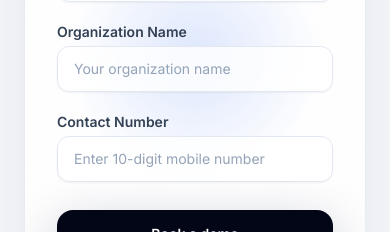
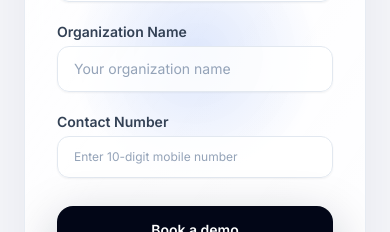
Before and after one commit to aayushpoudel877-collab/Fronted-for-consuntantyOs, a React (Vite) app: page / in a window 390 px wide. Shown: the part 5420-5652 px from the top of the page. Built offline with nearby package versions, Linux system fonts and the light colour scheme; the HTML template or start-up script is replaced by a standard one.

Commit message:
Again bug

```diff
--- a/src/App.jsx
+++ b/src/App.jsx
@@ -742,7 +742,7 @@
                         onChange={handleChange}
                         onFocus={() => setContactFocused(true)}
                         onBlur={() => setContactFocused(false)}
-                        className="mt-1 w-full rounded-xl border border-slate-200 bg-white/80 px-4 py-3 text-sm text-slate-900 placeholder-slate-400 shadow-sm outline-none transition focus:border-blue-500 focus:ring-2 focus:ring-blue-200"
+                        className="mt-1 w-full rounded-xl border border-slate-200 bg-white/80 px-4 py-3 text-xs md:text-sm text-slate-900 placeholder-slate-400 shadow-sm outline-none transition focus:border-blue-500 focus:ring-2 focus:ring-blue-200"
                         placeholder="Enter 10-digit mobile number"
                       />
                     </div>
```
